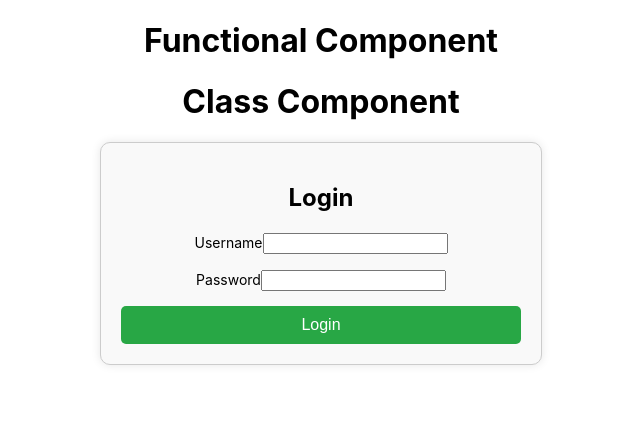
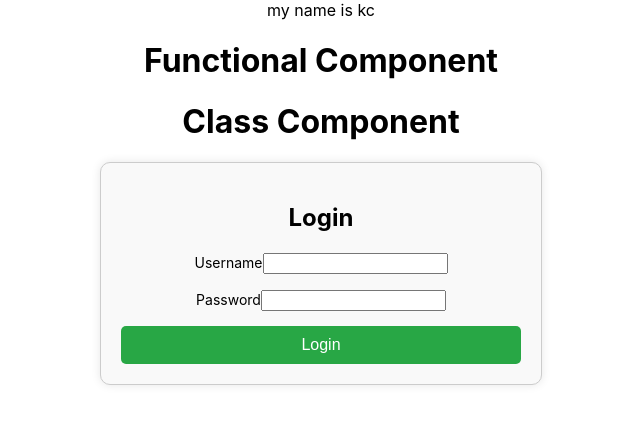
Before and after one commit to K-C-SANTU/shlud-learning-ui, a React (Create React App) app: page / in a window 1280 px wide. Shown: the top 424 px of the page, without its empty margins (319-959 px from the left). Built offline with nearby package versions, Linux system fonts and the light colour scheme.

Commit message:
Added some text to the app page

```diff
--- a/src/App.js
+++ b/src/App.js
@@ -7,6 +7,7 @@ import Login from './Components/Login';
 function App() {
   return (
     <div className='App'>
+     my name is kc
     <Greet></Greet>
     <Welcome></Welcome>
     <Login></Login>
```
